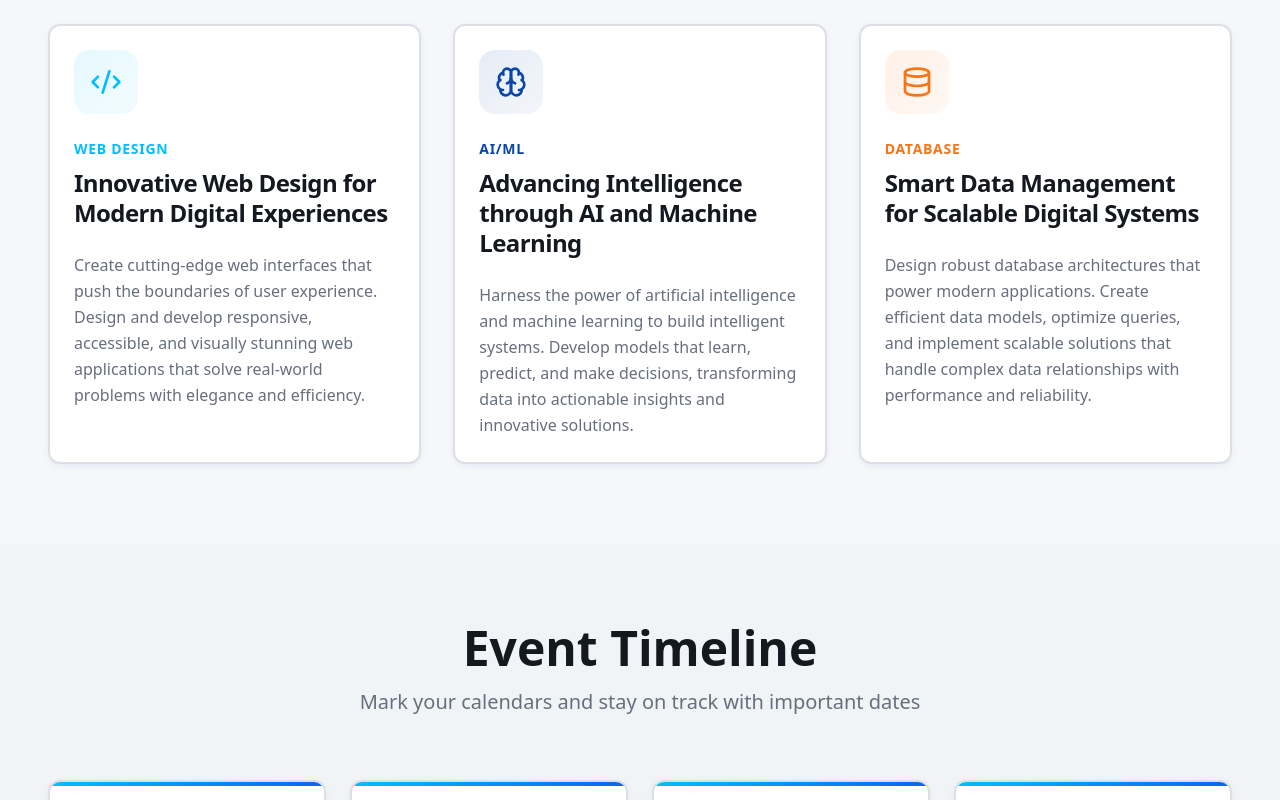
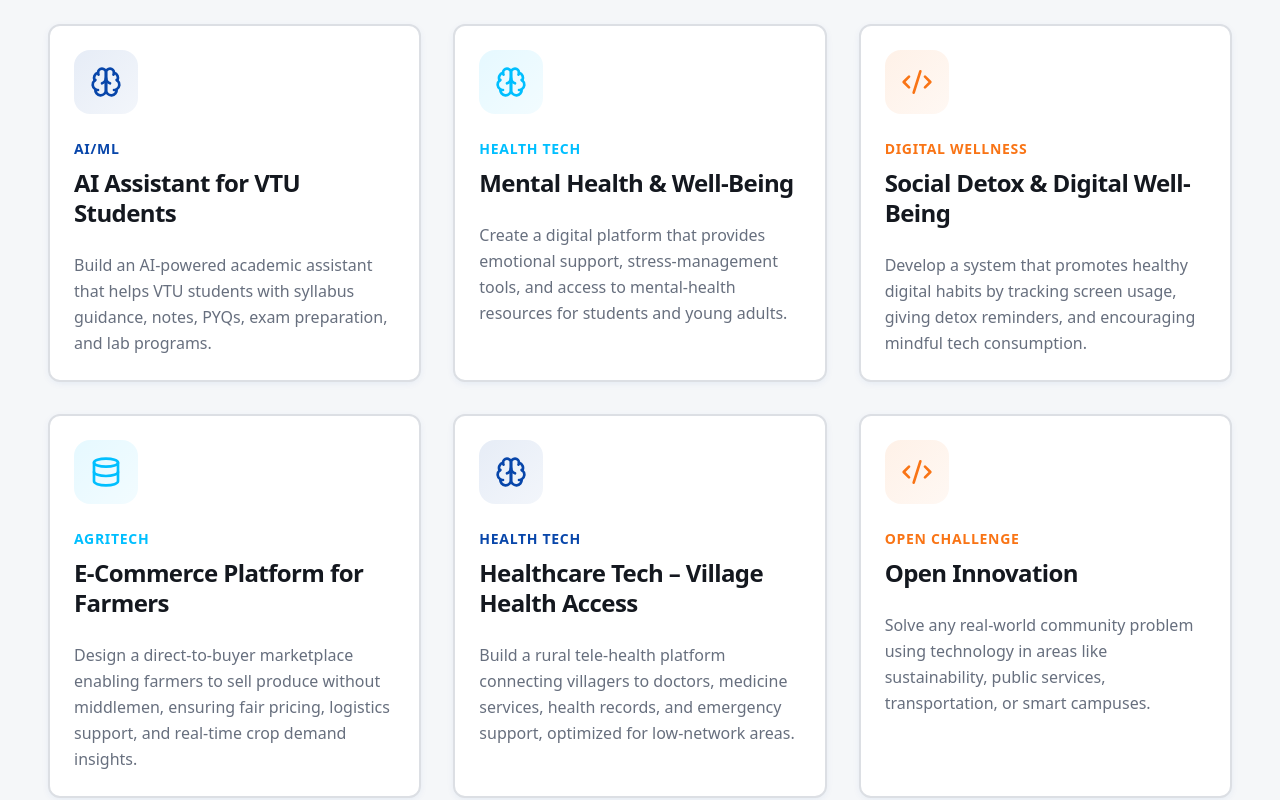
Before and after one commit to dexterrrrrrrrrrrrrrrrrrrrr/hacknova-spark-portal, a React (Vite) app: page / in a window 1280 px wide. Shown: the part 1040-1840 px from the top of the page. Built offline with nearby package versions, Linux system fonts and the light colour scheme; the HTML template or start-up script is replaced by a standard one.

Commit message:
Update problem statements and registration link

```diff
--- a/src/components/Footer.tsx
+++ b/src/components/Footer.tsx
@@ -45,7 +45,7 @@ export const Footer = () => {
                 <span>SVIT Official Website</span>
               </a>
               <a
-                href="https://unstop.com"
+                href="https://unstop.com/o/4K72Ykg?lb=5Hk6I3GK&utm_medium=Share&utm_source=WhatsApp"
                 target="_blank"
                 rel="noopener noreferrer"
                 className="flex items-center gap-2 hover:text-secondary transition-colors group"
--- a/src/components/Hero.tsx
+++ b/src/components/Hero.tsx
@@ -88,7 +88,7 @@ export const Hero = () => {
               className="bg-accent hover:bg-accent/90 text-white text-lg px-8 py-6 rounded-xl shadow-glow hover:shadow-lg transition-all duration-300 hover:scale-105"
               asChild
             >
-              <a href="https://unstop.com" target="_blank" rel="noopener noreferrer">
+              <a href="https://unstop.com/o/4K72Ykg?lb=5Hk6I3GK&utm_medium=Share&utm_source=WhatsApp" target="_blank" rel="noopener noreferrer">
                 Register on Unstop <ArrowRight className="ml-2" />
               </a>
             </Button>
--- a/src/components/ProblemStatements.tsx
+++ b/src/components/ProblemStatements.tsx
@@ -3,26 +3,50 @@ import { Code2, Brain, Database } from "lucide-react";
 
 const problems = [
   {
+    icon: Brain,
+    title: "AI Assistant for VTU Students",
+    category: "AI/ML",
+    description: "Build an AI-powered academic assistant that helps VTU students with syllabus guidance, notes, PYQs, exam preparation, and lab programs.",
+    color: "text-primary",
+    bgGradient: "from-primary/10 to-primary/5",
+  },
+  {
+    icon: Brain,
+    title: "Mental Health & Well-Being",
+    category: "Health Tech",
+    description: "Create a digital platform that provides emotional support, stress-management tools, and access to mental-health resources for students and young adults.",
+    color: "text-secondary",
+    bgGradient: "from-secondary/10 to-secondary/5",
+  },
+  {
     icon: Code2,
-    title: "Innovative Web Design for Modern Digital Experiences",
-    category: "Web Design",
-    description: "Create cutting-edge web interfaces that push the boundaries of user experience. Design and develop responsive, accessible, and visually stunning web applications that solve real-world problems with elegance and efficiency.",
+    title: "Social Detox & Digital Well-Being",
+    category: "Digital Wellness",
+    description: "Develop a system that promotes healthy digital habits by tracking screen usage, giving detox reminders, and encouraging mindful tech consumption.",
+    color: "text-accent",
+    bgGradient: "from-accent/10 to-accent/5",
+  },
+  {
+    icon: Database,
+    title: "E-Commerce Platform for Farmers",
+    category: "AgriTech",
+    description: "Design a direct-to-buyer marketplace enabling farmers to sell produce without middlemen, ensuring fair pricing, logistics support, and real-time crop demand insights.",
     color: "text-secondary",
     bgGradient: "from-secondary/10 to-secondary/5",
   },
   {
     icon: Brain,
-    title: "Advancing Intelligence through AI and Machine Learning",
-    category: "AI/ML",
-    description: "Harness the power of artificial intelligence and machine learning to build intelligent systems. Develop models that learn, predict, and make decisions, transforming data into actionable insights and innovative solutions.",
+    title: "Healthcare Tech – Village Health Access",
+    category: "Health Tech",
+    description: "Build a rural tele-health platform connecting villagers to doctors, medicine services, health records, and emergency support, optimized for low-network areas.",
     color: "text-primary",
     bgGradient: "from-primary/10 to-primary/5",
   },
   {
-    icon: Database,
-    title: "Smart Data Management for Scalable Digital Systems",
-    category: "Database",
-    description: "Design robust database architectures that power modern applications. Create efficient data models, optimize queries, and implement scalable solutions that handle complex data relationships with performance and reliability.",
+    icon: Code2,
+    title: "Open Innovation",
+    category: "Open Challenge",
+    description: "Solve any real-world community problem using technology in areas like sustainability, public services, transportation, or smart campuses.",
     color: "text-accent",
     bgGradient: "from-accent/10 to-accent/5",
   },
```
